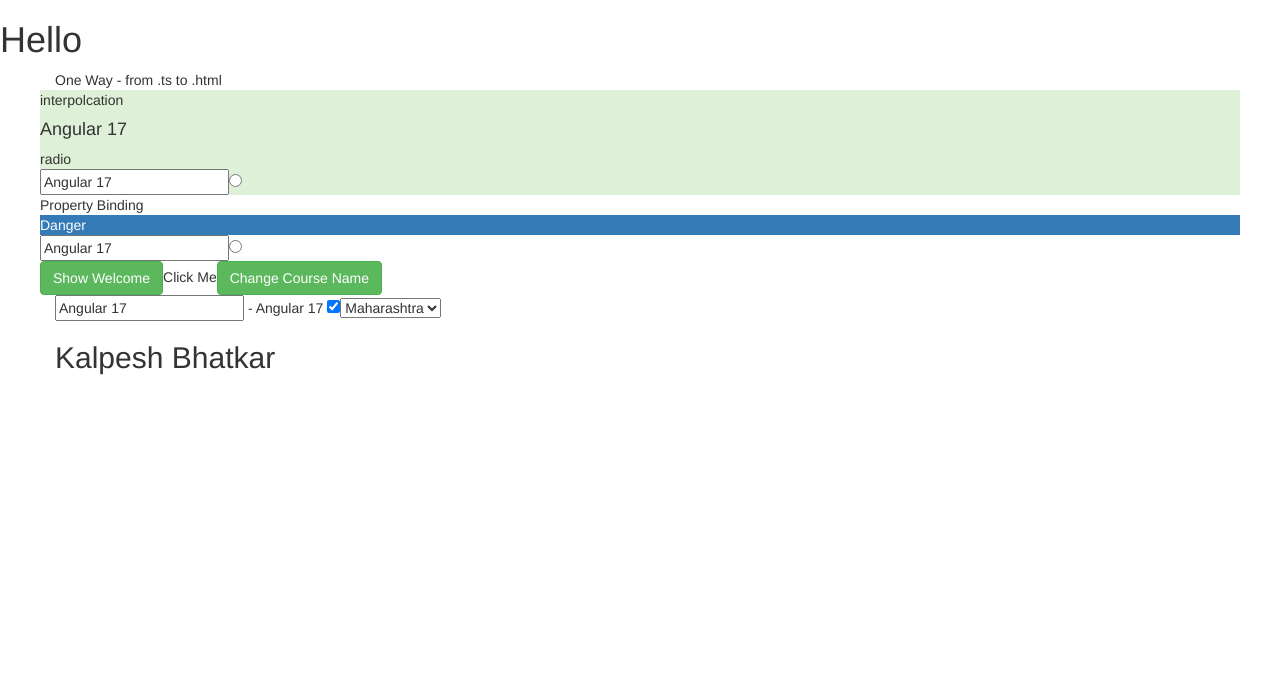
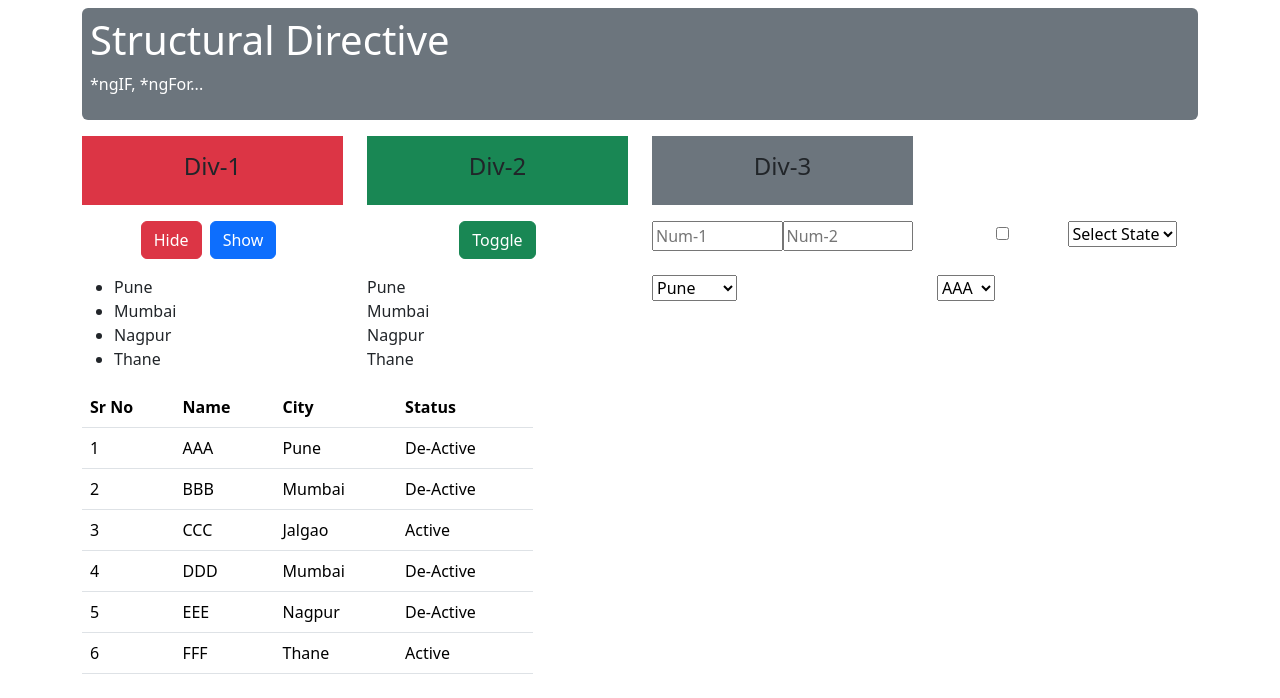
Before and after one commit to KalpeshBhatkar/Angular18_YT_Course_V2, an Angular app: page / in a window 1280 px wide. Shown: the top 698 px of the page. Built offline with nearby package versions, Linux system fonts and the light colour scheme.

Commit message:
Part 5 Structural Directive

```diff
--- a/src/app/app.component.html
+++ b/src/app/app.component.html
@@ -1,4 +1,4 @@
-<h1>Hello</h1>
+<!-- <h1>Hello</h1> -->
 <!-- <table style="width: 100%;">
   <tr>
     <td>
@@ -10,5 +10,6 @@
   </tr>
 </table> -->
 <div class="container">
-  <app-data-binding></app-data-binding>
+  <!-- <app-data-binding></app-data-binding> -->
+  <app-structural-dir></app-structural-dir>
 </div>
--- a/src/app/app.component.ts
+++ b/src/app/app.component.ts
@@ -2,11 +2,12 @@ import { Component } from '@angular/core';
 import { RouterOutlet } from '@angular/router';
 //import { AddEmployeeComponent } from './add-employee/add-employee.component';
 //import { EmployeeListComponent } from './employee-list/employee-list.component';
-import { DataBindingComponent } from './components/data-binding/data-binding.component';
+//import { DataBindingComponent } from './components/data-binding/data-binding.component';
+import { StructuralDirComponent } from './components/directive/structural-dir/structural-dir.component';
 
 @Component({
   selector: 'app-root',
-  imports: [RouterOutlet, DataBindingComponent],
+  imports: [RouterOutlet, StructuralDirComponent],
   templateUrl: './app.component.html',
   styleUrl: './app.component.css'
 })
--- /dev/null
+++ b/src/app/components/directive/structural-dir/structural-dir.component.html
@@ -0,0 +1,99 @@
+<div class="mt-2 p-2 bg-secondary text-white rounded">
+    <h1>Structural Directive</h1>
+    <p>*ngIF, *ngFor...</p>
+</div>
+<div class="row pt-3">
+    <div class="col-md-3">
+        <div *ngIf="isDiv1Visiable" class="bg-danger p-3 text-center">
+            <h4>Div-1</h4>
+        </div>
+    </div>
+    <div  class="col-md-3">
+        <div *ngIf="isDiv2Visiable" class="bg-success p-3 text-center">
+            <h4>Div-2</h4>
+        </div>
+    </div>
+    <div  class="col-md-3">
+        <div *ngIf="num1==num2" class="bg-secondary p-3 text-center">
+            <h4>Div-3</h4>
+        </div>
+    </div>
+    <div class="col-md-3">
+        <div *ngIf="selectedState == 'USA'" class="bg-primary p-3 text-center"> <!-- *ngIf="isActive" -->
+            <h4>Div-4</h4>
+        </div>
+    </div>
+</div>
+<div class="row pt-3">
+    <div class="col-md-3 text-center">
+        <button (click)="hideDiv1()" class="btn btn-danger">Hide</button>
+        <button (click)="showDiv1()"  class="btn btn-primary mx-2">Show</button>
+    </div>
+    <div class="col-md-3 text-center">
+        <button (click)="toggleDiv2()" class="btn btn-success">Toggle</button>
+    </div>
+    <div class="col-md-3">
+        <div style="display: flex;align-items: center;">
+            <input type="text" [(ngModel)]="num1" placeholder="Num-1" style="width: 50%;" />
+            <input type="text" [(ngModel)]="num2" placeholder="Num-2" style="width: 50%;" />
+        </div>
+    </div>
+    <div class="col-md-3">
+        <div style="display: flex;align-items: center;">
+            <input type="checkbox" [(ngModel)]="isActive" style="width: 50%;" />
+            <select [(ngModel)]="selectedState">
+                <option value="">Select State</option>
+                <option value="India">India</option>
+                <option value="USA">USA</option>
+                <option value="SriLanka">SriLanka</option>
+            </select>
+        </div>
+    </div>
+</div>
+
+<div class="row  pt-3">
+    <div class="col-3">
+        <ul>
+            <li *ngFor="let city of cityArray">{{city}}</li>
+        </ul>
+    </div>
+    <div class="col-3">
+        <div *ngFor="let city of cityArray">{{city}}</div>
+    </div>
+    <div class="col-3">
+        <select>
+            <option *ngFor="let city of cityArray" [value]="city">{{city}}</option>
+        </select>
+    </div>
+    <div class="col-3">
+        <select>
+            <option *ngFor="let student of studentList" [value]="student.studentId">{{student.name}}</option>
+        </select>
+    </div>
+</div>
+
+<div class="row">
+    <div class="col-5">
+        <table class="table table-borderd">
+            <thead>
+                <tr>
+                    <th>Sr No</th>
+                    <th>Name</th>
+                    <th>City</th>
+                    <th>Status</th>
+                </tr>
+            </thead>
+            <tbody>
+                <tr *ngFor="let student of studentList; let srno = index" >
+                    <td>{{srno+1}}</td>
+                    <td>{{student.name}}</td>
+                    <td>{{student.city}}</td>
+                    <td>
+                        <span *ngIf="student.isActive">Active</span>
+                        <span *ngIf="!student.isActive">De-Active</span>
+                    </td>
+                </tr>
+            </tbody>
+        </table>
+    </div>
+</div>
--- /dev/null
+++ b/src/app/components/directive/structural-dir/structural-dir.component.ts
@@ -0,0 +1,48 @@
+import { CommonModule } from '@angular/common';
+import { Component } from '@angular/core';
+import { FormsModule } from '@angular/forms';
+
+@Component({
+  selector: 'app-structural-dir',
+  standalone: true,
+  imports: [CommonModule,FormsModule],
+  templateUrl: './structural-dir.component.html',
+  styleUrl: './structural-dir.component.css'
+})
+export class StructuralDirComponent {
+
+  isDiv1Visiable: boolean = true;
+  isDiv2Visiable: boolean = true;
+
+  num1: string='';
+  num2: string='';
+
+  isActive: boolean = false;
+  selectedState: string = '';
+
+  cityArray: string [] = ['Pune', 'Mumbai', 'Nagpur', 'Thane'];
+
+  studentList: any[] = [
+    {studentId:11 ,name:'AAA', city:'Pune', isActive: false},
+    {studentId:22 ,name:'BBB', city:'Mumbai', isActive: false},
+    {studentId:33 ,name:'CCC', city:'Jalgao', isActive: true},
+    {studentId:44 ,name:'DDD', city:'Mumbai', isActive: false},
+    {studentId:55 ,name:'EEE', city:'Nagpur', isActive: false},
+    {studentId:66 ,name:'FFF', city:'Thane', isActive: true}
+  ]
+
+  showDiv1()
+  {
+    this.isDiv1Visiable = true;
+  }
+
+  hideDiv1()
+  {
+    this.isDiv1Visiable = false;
+  }
+
+  toggleDiv2()
+  {
+    this.isDiv2Visiable = !this.isDiv2Visiable;
+  }
+}
--- a/src/index.html
+++ b/src/index.html
@@ -6,7 +6,9 @@
   <base href="/">
   <meta name="viewport" content="width=device-width, initial-scale=1">
   <link rel="icon" type="image/x-icon" href="favicon.ico">
-  <link rel="stylesheet" href="https://maxcdn.bootstrapcdn.com/bootstrap/3.4.1/css/bootstrap.min.css">
+  <!-- <link rel="stylesheet" href="https://maxcdn.bootstrapcdn.com/bootstrap/3.4.1/css/bootstrap.min.css"> -->
+  <link rel="stylesheet" href="https://cdnjs.cloudflare.com/ajax/libs/bootstrap/5.3.7/css/bootstrap.min.css">
+  <!-- <link rel="stylesheet" href="https://cdn.jsdelivr.net/npm/bootstrap@3.3.7/dist/css/bootstrap.min.css" integrity="sha384-BVYiiSIFeK1dGmJRAkycuHAHRg32OmUcww7on3RYdg4Va+PmSTsz/K68vbdEjh4u" crossorigin="anonymous"> -->
 </head>
 <body>
   <app-root></app-root>
```
Also changed, not shown: src/app/components/directive/structural-dir/structural-dir.component.css (added), 1 other file (tests, documents, lock files or other folders).
